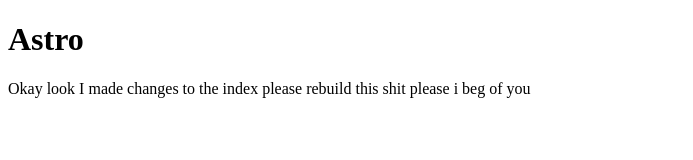
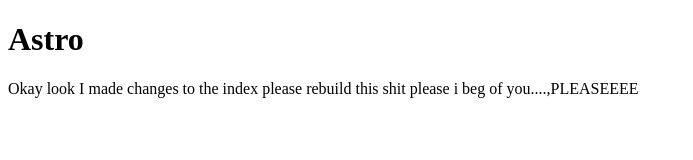
Before and after one commit to SevsStuf/SevsStuf.github.io, an Astro site: page / in a window 1280 px wide. Shown: the whole page, without its empty margins (0-693 px from the left). Built offline with nearby package versions, Linux system fonts and the light colour scheme; Astro itself is replaced by a stand-in of ours.

Commit message:
pleaseee

```diff
--- a/src/pages/index.astro
+++ b/src/pages/index.astro
@@ -13,6 +13,6 @@
 	</head>
 	<body>
 		<h1>Astro</h1>
-		Okay look I made changes to the index please rebuild this shit please i beg of you
+		Okay look I made changes to the index please rebuild this shit please i beg of you....,PLEASEEEE
 	</body>
 </html>
```
